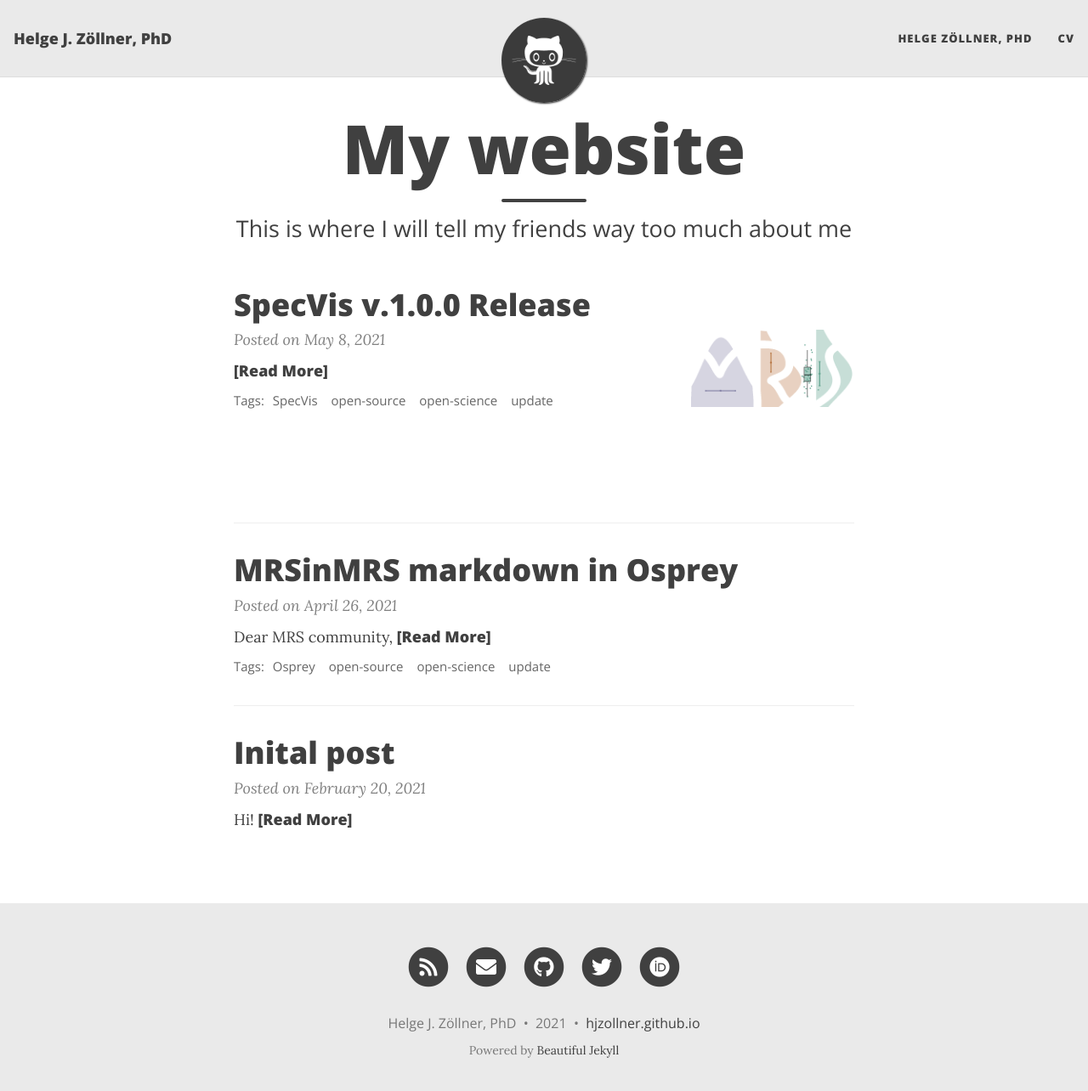
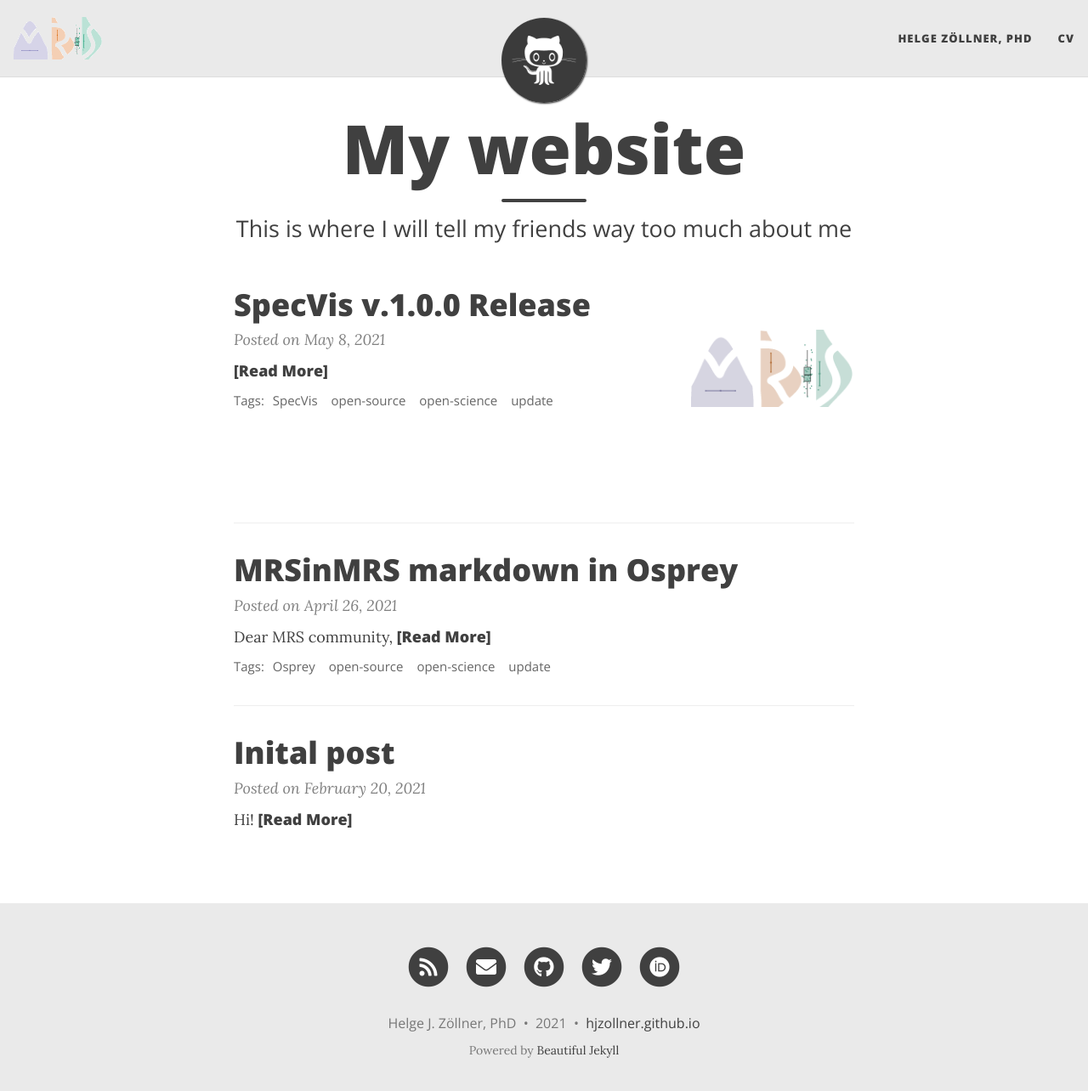
Before and after one commit to HJZollner/HJZollner.github.io, a Jekyll site: the page built from index.html, in a window 1280 px wide and 1297 px high. Shown: the top 1284 px of the window at 85% size. Built offline with Jekyll 4.4.1, drawn with Linux system fonts in a browser that asks for light colours; nearby versions of some CDN libraries; the list of posts is cut into pages by our own code.

Commit message:
Subtitle
Add subt

```diff
--- a/_config.yml
+++ b/_config.yml
@@ -7,6 +7,7 @@
 
 # Name of website
 title: Helge J. Zöllner, PhD
+description: Updates about latest research
 
 # Your name to show in the footer
 author: Helge J. Zöllner, PhD
@@ -28,7 +29,7 @@
 
 # If you want to have an image logo in the top-left corner instead of having the title of the website,
 # then specify the following parameter
-# title-img: "/assets/img/Logo.png"
+title-img: "/assets/img/Logo.png"
 
 
 # --- Footer social media links --- #
```
Also changed, not shown: 7 other files.
